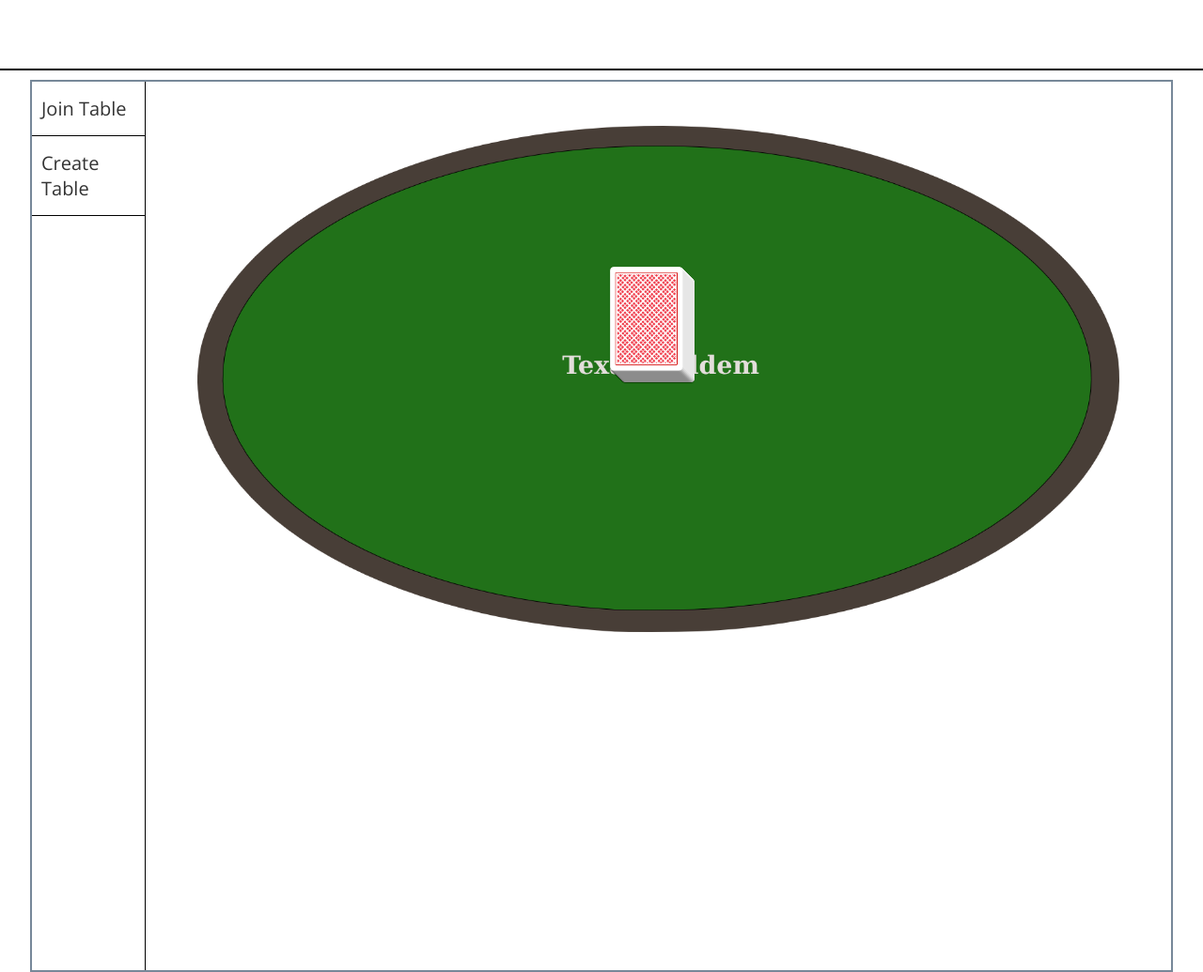
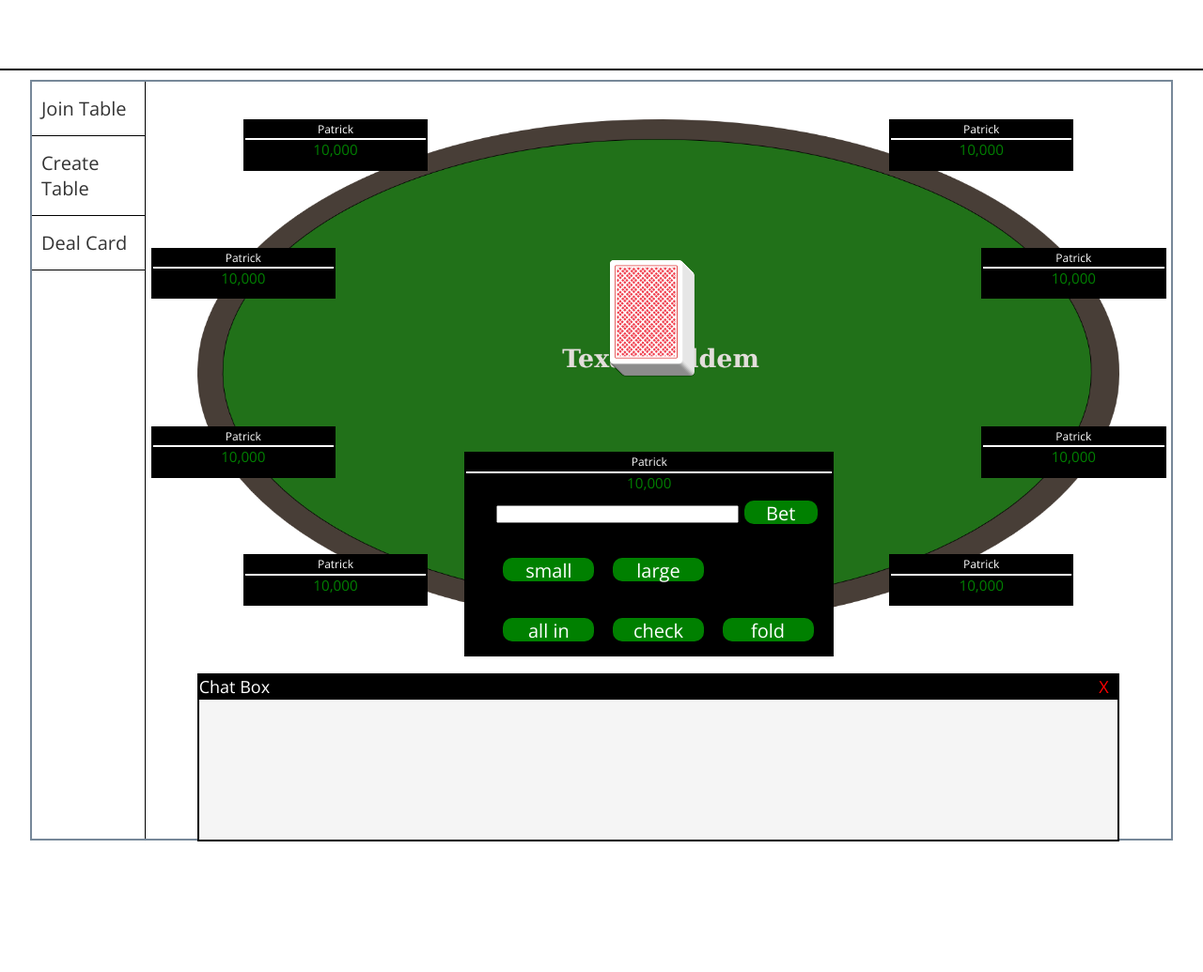
Before and after one commit to patrickjr/poker-frontend, a PHP site: page /example/index.html in a window 1280 px wide. Shown: the whole page at 94% size. After the commit the page ends 896 px from the top, so only its background shows below. Run offline with PHP 8.4, Linux system fonts and the light colour scheme.

Commit message:
updating master

```diff
--- a/example/example.css
+++ b/example/example.css
@@ -35,6 +35,10 @@ body {
   top: 0; left: 0; bottom: 0; right: 0;
 }
 
+
+.pointer:hover{
+    cursor: pointer;
+}
 
 
 .padding-small{
@@ -143,6 +147,299 @@ body {
 
 
 
+#p1{
+    position: absolute;
+    border: 2px solid black;
+    top: 0%;
+    right: 5%;
+    height: 10%;
+    width: 20%;
+    min-height: 50px;
+    min-width: 135px;
+    z-index: 1;
+    background-color: black;
+}
+
+#p2{
+    position: absolute;
+    border: 2px solid black;
+    top: 25%;
+    right: -5%;
+    height: 10%;
+    width: 20%;
+    min-height: 50px;
+    min-width: 135px;
+    z-index: 1;
+    background-color: black;
+}
+
+
+#p3{
+    position: absolute;
+    border: 2px solid black;
+    top: 60%;
+    right: -5%;
+    height: 10%;
+    width: 20%;
+    min-height: 50px;
+    min-width: 135px;
+    z-index: 1;
+    background-color: black;
+}
+
+#p4{
+    position: absolute;
+    border: 2px solid black;
+    top: 85%;
+    right: 5%;
+    height: 10%;
+    width: 20%;
+    min-height: 50px;
+    min-width: 135px;
+    z-index: 1;
+    background-color: black;
+}
+
+#p5{
+    position: absolute;
+    border: 2px solid black;
+    top: 65%;
+    right: 31%;
+    height: 10%;
+    width: 40%;
+    min-height: 50px;
+    min-width: 135px;
+    z-index: 1;
+    background-color: black;
+}
+
+#p5-options{
+    position: absolute;
+    border: 2px solid black;
+    top: 75%;
+    right: 31%;
+    height: 30%;
+    width: 40%;
+    min-height: 50px;
+    min-width: 135px;
+    z-index: 1;
+    background-color: black;
+}
+
+#p5-bet{
+    position: absolute;
+    width: 80%;
+    right: 12%;
+    color: white;
+}
+
+#p5-bet > input[type=text]{
+    width: 83%;
+    float: left;
+}
+
+#p5-bet > input[type=submit]{
+    float: right;
+    padding-left: 5px;
+    padding-right: 5px;
+    padding-top: 2px;
+    padding-bottom: 2px;
+    background: green;
+    border: 0 none;
+    cursor: pointer;
+}
+
+.p5-button{
+    background-color: green;
+    width: 25%;
+    height: 25px;
+    border-radius: 10px;
+}
+
+
+
+.p5-button:hover{
+    cursor: pointer;
+    background-color: lightskyblue;
+}
+
+#bet{
+    position: absolute;
+    top: -25%;
+    right: -10%;
+    text-align: center;
+    color: white;
+}
+
+#bet-small{
+    position: absolute;
+    top: 35%;
+    left: 10%;
+    color: white;
+    text-align: center;
+}
+
+#bet-large{
+    position: absolute;
+    top: 35%;
+    left: 40%;
+    color: white;
+    text-align: center;
+}
+
+#bet-all{
+    position: absolute;
+    top: 75%;
+    left: 10%;
+    color: white;
+    text-align: center;
+}
+
+#bet-check{
+    position: absolute;
+    top: 75%;
+    left: 40%;
+    color: white;
+    text-align: center;
+}
+
+#bet-fold{
+    position: absolute;
+    top: 75%;
+    left: 70%;
+    color: white;
+    text-align: center;
+}
+
+#p6{
+    position: absolute;
+    border: 2px solid black;
+    top: 85%;
+    right: 75%;
+    height: 10%;
+    width: 20%;
+    min-height: 50px;
+    min-width: 135px;
+    z-index: 1;
+    background-color: black;
+}
+
+#p7{
+    position: absolute;
+    border: 2px solid black;
+    top: 60%;
+    right: 85%;
+    height: 10%;
+    width: 20%;
+    min-height: 50px;
+    min-width: 135px;
+    z-index: 1;
+    background-color: black;
+}
+
+#p8{
+    position: absolute;
+    border: 2px solid black;
+    top: 25%;
+    right: 85%;
+    height: 10%;
+    width: 20%;
+    min-height: 50px;
+    min-width: 135px;
+    z-index: 1;
+    background-color: black;
+}
+
+#p9{
+    position: absolute;
+    border: 2px solid black;
+    top: 0%;
+    right: 75%;
+    height: 10%;
+    width: 20%;
+    min-height: 50px;
+    min-width: 135px;
+    z-index: 1;
+    background-color: black;
+}
+
+
+.p-container{
+    position: relative;
+    height: 100%;
+    width: 100%;
+}
+
+.p-username{
+    position: absolute;
+    height: 40%;
+    width: 100%;
+    border-bottom: white 2px solid;
+}
+
+.p-username > p {
+    text-align: center;
+    color: white;
+    font-size: 1.5vmin;
+}
+
+.p-chips{
+    position: absolute;
+    top: 40%;
+    height: 60%;
+    width: 100%;
+}
+
+.p-chips > p {
+    text-align: center;
+    color: green;
+    font-size: 1.9vmin;
+}
+
+
+
+#msg-board {
+    position: relative;
+    margin-top: 45px;
+    height: 100%;
+    min-height: 50px;
+    border: black solid 2px;
+    width: 100%;
+    background-color: whitesmoke;
+    z-index: 1
+}
+
+#msg-header{
+    position: absolute;
+    height: 15%;
+    max-height: 34px;
+    top: 0;
+    width: 100%;
+    z-index: 2;
+    background-color: black;
+}
+
+#msg-header > p {
+    font-size: 18px;
+    color: white;
+}
+
+.exit {
+    position: absolute;
+    top: 0;
+    right: 1%;
+    font-size: 18px;
+    color: red;
+}
+
+.exit:hover{
+    cursor: pointer;
+}
+
+
+
+
+
 
 
 
@@ -224,50 +521,6 @@ body {
     //border-radius: inherit;
 }
 
-
-#player-1-spot{
-
-    position: absolute;
-    left: 79%; top: 12%;
-    height: 55px;
-    width: 75px;
-    border-width: 2px;
-    border-color: darkslategrey;
-    border-style: solid;
-
-}
-
-#player-2-spot{
-
-}
-
-#player-3-spot{
-
-}
-
-#player-4-spot{
-
-}
-
-#player-5-spot{
-
-}
-
-#player-6-spot{
-
-}
-
-#player-7-spot{
-
-}
-
-#player-8-spot{
-
-}
-
-#player-9-spot{
-
-}
 
 #topbar {
   position: fixed;
--- a/example/holdem.js
+++ b/example/holdem.js
@@ -6,6 +6,7 @@ var transform = prefix('transform')
 var translate = Deck.translate
 
 var $dealerSpot = document.getElementById('dealer-spot')
+
 //var $pokerTable = document.getElementById('poker-table')
 //var $topbar = document.getElementById('topbar')
 
@@ -23,10 +24,51 @@ var deck = Deck()
 
 // add to DOM
 deck.mount($dealerSpot)
-deck.intro()
-deck.fan()
-deck.bysuit()
-deck.shuffle()
+deck.cards.forEach(function (card, i){
+    card.setSide('back')
+});
+//deck.intro()
+//deck.fan()
+//deck.bysuit()
+//deck.shuffle()
+//var $xos = $dealerSpot.x
+//var $yos = $dealerSpot.y
+
+
+function dealCard(x, y){
+  deal(350, -235);
+}
+
+function deal(x, y){
+
+    var c1 = deck.cards[0]
+    var c2 = deck.cards[1]
+    c1.animateTo({
+      ease: 'quartOut',
+      x: x,
+      y: y
+    });
+    c2.animateTo({
+      ease: 'quartOut',
+      x: x+30,
+      y: y
+    });
+}
+/*
+deck.cards.forEach(function (card, i) {
+    card.setSide('front')
+
+    // explode
+    card.animateTo({
+        delay: 1000 + i * 2, // wait 1 second + i * 2 ms
+        duration: 500,
+		ease: 'quartOut',
+
+        x: Math.random() * window.innerWidth - window.innerWidth / 2,
+        y: Math.random() * window.innerHeight - window.innerHeight / 2
+    })
+})*/
+
 /*
 deck.cards.forEach(function (card, i) {
     card.setSide('back')
--- a/example/index.html
+++ b/example/index.html
@@ -8,7 +8,7 @@
     <link href="https://fonts.googleapis.com/css?family=Open+Sans:400,300,600|Ubuntu+Condensed" rel="stylesheet" type="text/css">
   </head>
 
-<body style="min-width: 900px !important;">
+<body style="min-width: 900px !important; max-width: 1400px !important; margin: 0 auto;">
 
 <!--navigation bar-->
 <div id="nav-bar">
@@ -27,6 +27,7 @@
     <div id="game-menu">
       <span>Join Table</span>
       <span>Create Table</span>
+      <span class = "pointer" id="dealCard" onclick="clickNow();">Deal Card</span>
     </div>
     <!--end of game menu frame-->
 
@@ -34,16 +35,170 @@
     <div id="game-container">
     <div id="game">
       <div id="poker-container">
+
       <div id="poker-table">
         <div id ="dealer-spot"></div>
         <img src="pokertable.png" alt="poker table"/>
-      </div>
+
+        <div id = "p1">
+        <div class="p-container">
+
+          <div class="p-username">
+            <p>Patrick</p>
+          </div>
+          <div class="p-chips">
+            <p>10,000</p>
+          </div>
+
+        </div>
+        </div>
+
+
+        <div id = "p2">
+        <div class="p-container">
+
+          <div class="p-username">
+            <p>Patrick</p>
+          </div>
+          <div class="p-chips">
+            <p>10,000</p>
+          </div>
+
+        </div>
+        </div>
+
+        <div id = "p3">
+        <div class="p-container">
+
+          <div class="p-username">
+            <p>Patrick</p>
+          </div>
+          <div class="p-chips">
+            <p>10,000</p>
+          </div>
+
+        </div>
+        </div>
+
+        <div id = "p4">
+        <div class="p-container">
+
+          <div class="p-username">
+            <p>Patrick</p>
+          </div>
+          <div class="p-chips">
+            <p>10,000</p>
+          </div>
+
+        </div>
+        </div>
+
+
+        <div id = "p5">
+        <div class="p-container">
+
+          <div class="p-username">
+            <p>Patrick</p>
+          </div>
+          <div class="p-chips">
+            <p>10,000</p>
+          </div>
+        </div>
+        </div>
+
+        <div id='p5-options'>
+        <div class='p-container'>
+
+          <div id="p5-bet">
+            <input type="text" id="text" name="text_name" />
+            <p class="p5-button" id="bet">Bet</p>
+          </div>
+
+
+            <p class="p5-button" id="bet-small">small</p>
+            <p class="p5-button" id="bet-large">large</p>
+            <p class="p5-button" id="bet-all">all in</p>
+            <p class="p5-button" id="bet-check">check</p>
+            <p class="p5-button" id="bet-fold">fold</p>
+
+          <!--<p id="bet-large">large blind</p>-->
+
+          <!--<p id="all-in">all in</p>-->
+          <!--<p id="p5-check">check</p>-->
+          <!--<p id="p5-fold">check</p>-->
+
+
+        </div>
+        </div>
+
+
+
+        <div id = "p6">
+        <div class="p-container">
+
+          <div class="p-username">
+            <p>Patrick</p>
+          </div>
+          <div class="p-chips">
+            <p>10,000</p>
+          </div>
+
+        </div>
+        </div>
+
+
+        <div id = "p7">
+        <div class="p-container">
+
+          <div class="p-username">
+            <p>Patrick</p>
+          </div>
+          <div class="p-chips">
+            <p>10,000</p>
+          </div>
+
+        </div>
+        </div>
+
+        <div id = "p8">
+        <div class="p-container">
+
+          <div class="p-username">
+            <p>Patrick</p>
+          </div>
+          <div class="p-chips">
+            <p>10,000</p>
+          </div>
+
+        </div>
+        </div>
+
+
+        <div id = "p9">
+        <div class="p-container">
+
+          <div class="p-username">
+            <p>Patrick</p>
+          </div>
+          <div class="p-chips">
+            <p>10,000</p>
+          </div>
+
+        </div>
+        </div>
+
+
       </div>
 
 
+        <div id = 'msg-board'>
+          <div id ='msg-header'>
+            <p>Chat Box</p>
+            <div class='exit'>X</div>
+          </div>
+        </div>
 
-
-
+      </div>
 
 
 
@@ -87,5 +242,72 @@
   <!--<script src="example.js"></script>-->
   <script src="holdem.js"></script>
 
+  <script>
+
+  adjustPokerFrame("poker-frame", "poker-table");
+  adjustDivHeight("msg-board", "game");
+
+  window.onresize = function(event) {
+    adjustPokerFrame("poker-frame", "poker-table");
+    adjustDivHeight("msg-board", "game");
+};
+
+  function clickNow(){
+     var p2 = document.getElementById("p2")
+     var p2Position = getPos(p2);
+     dealCard(p2Position.x, p2Position.y);
+  }
+
+
+  function minimize(divID){
+    var div = document.getElementById(divID);
+
+  }
+
+
+
+
+  function adjustPokerFrame(div1ID, div2ID){
+
+    var div1 = document.getElementById(div1ID);
+    var div2 = document.getElementById(div2ID);
+
+    var div1Pos = getPos(div1);
+    var dy      = div1Pos.y;
+
+    var div2Height    = div2.offsetHeight + 350;  // 88 is chosen to accomadate margin-top
+    var div1NewHeight = ((div2Height - dy) + "px");
+
+    div1.style.height = div1NewHeight;
+
+  }
+
+
+  function adjustDivHeight(div1ID, div2ID){
+
+    var div1 = document.getElementById(div1ID);
+    var div2 = document.getElementById(div2ID);
+
+    var div1Pos = getPos(div1);
+    var dy      = div1Pos.y;
+
+    var div2Height    = div2.offsetHeight + 88;  // 88 is chosen to accomadate margin-top
+    var div1NewHeight = ((div2Height - dy) + "px");
+
+    div1.style.height = div1NewHeight;
+
+  }
+
+function getPos(el) {
+    // yay readability
+    for (var lx=0, ly=0;
+         el != null;
+         lx += el.offsetLeft, ly += el.offsetTop, el = el.offsetParent);
+    return {x: lx,y: ly};
+}
+
+  </script>
+
+
 </body>
 </html>
```
